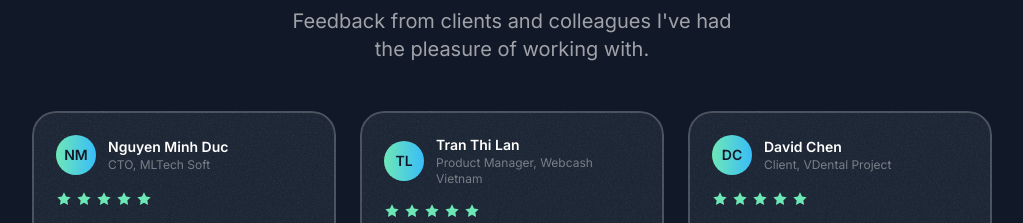
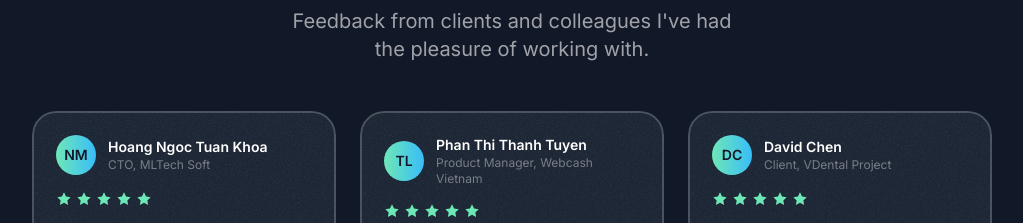
Before and after one commit to QuyenVu04092000/web-portfolio, a Next.js app: page / in a window 1280 px wide. Shown: the part 5000-5223 px from the top of the page, without its empty margins (128-1151 px from the left). Built offline with nearby package versions, Linux system fonts and the light colour scheme; a web font is replaced by a local one.

Commit message:
fix: change name of testimonials

```diff
--- a/src/sections/Testimonials.tsx
+++ b/src/sections/Testimonials.tsx
@@ -7,7 +7,7 @@ import { ScrollReveal } from "@/components/ScrollReveal";
 
 const testimonials = [
   {
-    name: "Nguyen Minh Duc",
+    name: "Hoang Ngoc Tuan Khoa",
     role: "CTO, MLTech Soft",
     avatar: "NM",
     text: {
@@ -16,7 +16,7 @@ const testimonials = [
     },
   },
   {
-    name: "Tran Thi Lan",
+    name: "Phan Thi Thanh Tuyen",
     role: "Product Manager, Webcash Vietnam",
     avatar: "TL",
     text: {
@@ -54,13 +54,20 @@ export const TestimonialsSection = () => {
                     {item.avatar}
                   </div>
                   <div>
-                  <p className="text-white font-semibold text-sm">{item.name}</p>
+                    <p className="text-white font-semibold text-sm">
+                      {item.name}
+                    </p>
                     <p className="text-white/40 text-xs">{item.role}</p>
                   </div>
                 </div>
                 <div className="flex gap-1">
                   {[...Array(5)].map((_, i) => (
-                  <svg key={i} className="size-4 text-emerald-300" viewBox="0 0 24 24" fill="currentColor">
+                    <svg
+                      key={i}
+                      className="size-4 text-emerald-300"
+                      viewBox="0 0 24 24"
+                      fill="currentColor"
+                    >
                       <path d="M12 2l3.09 6.26L22 9.27l-5 4.87 1.18 6.88L12 17.77l-6.18 3.25L7 14.14 2 9.27l6.91-1.01L12 2z" />
                     </svg>
                   ))}
```
Lines whose indentation alone changed are shown as unchanged.
